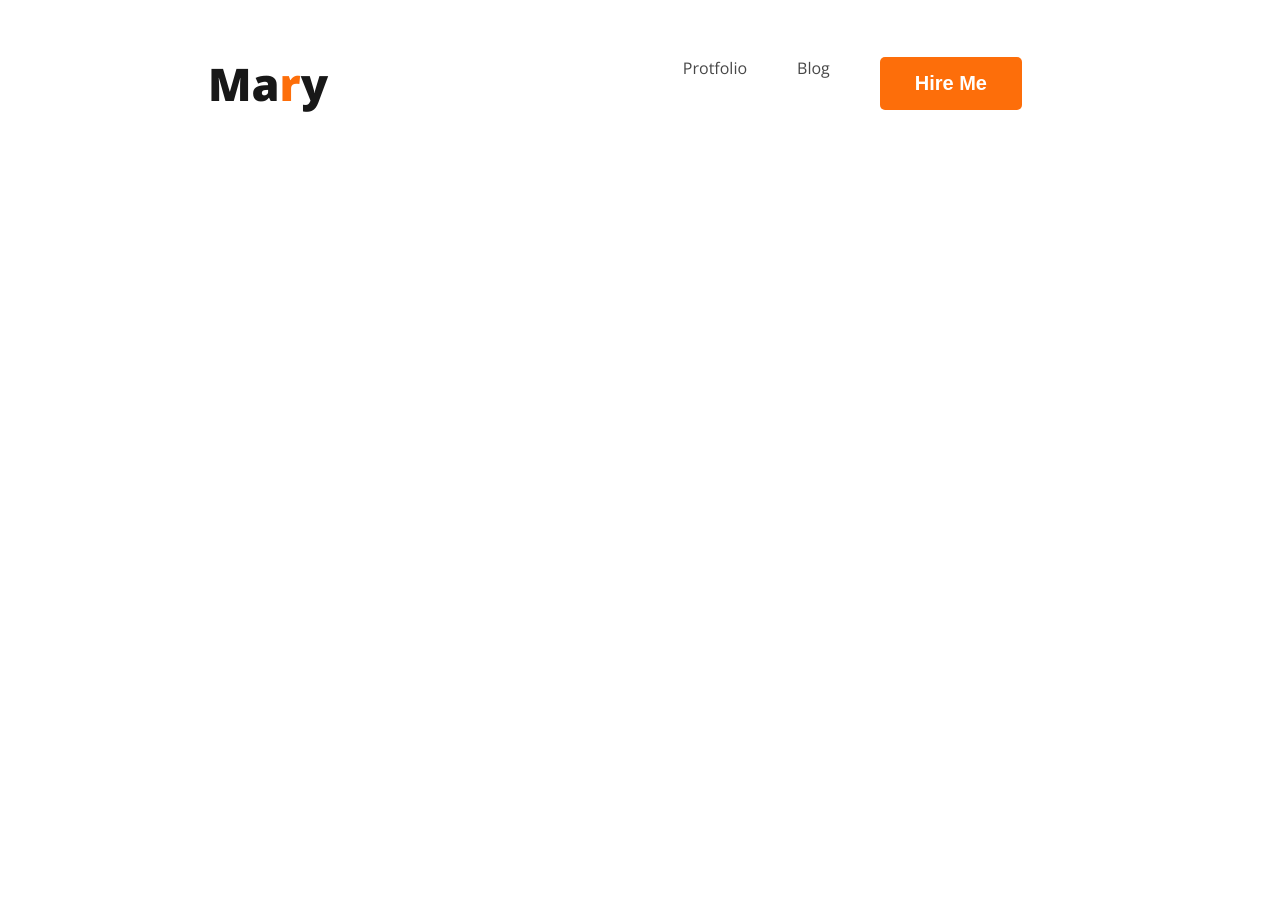
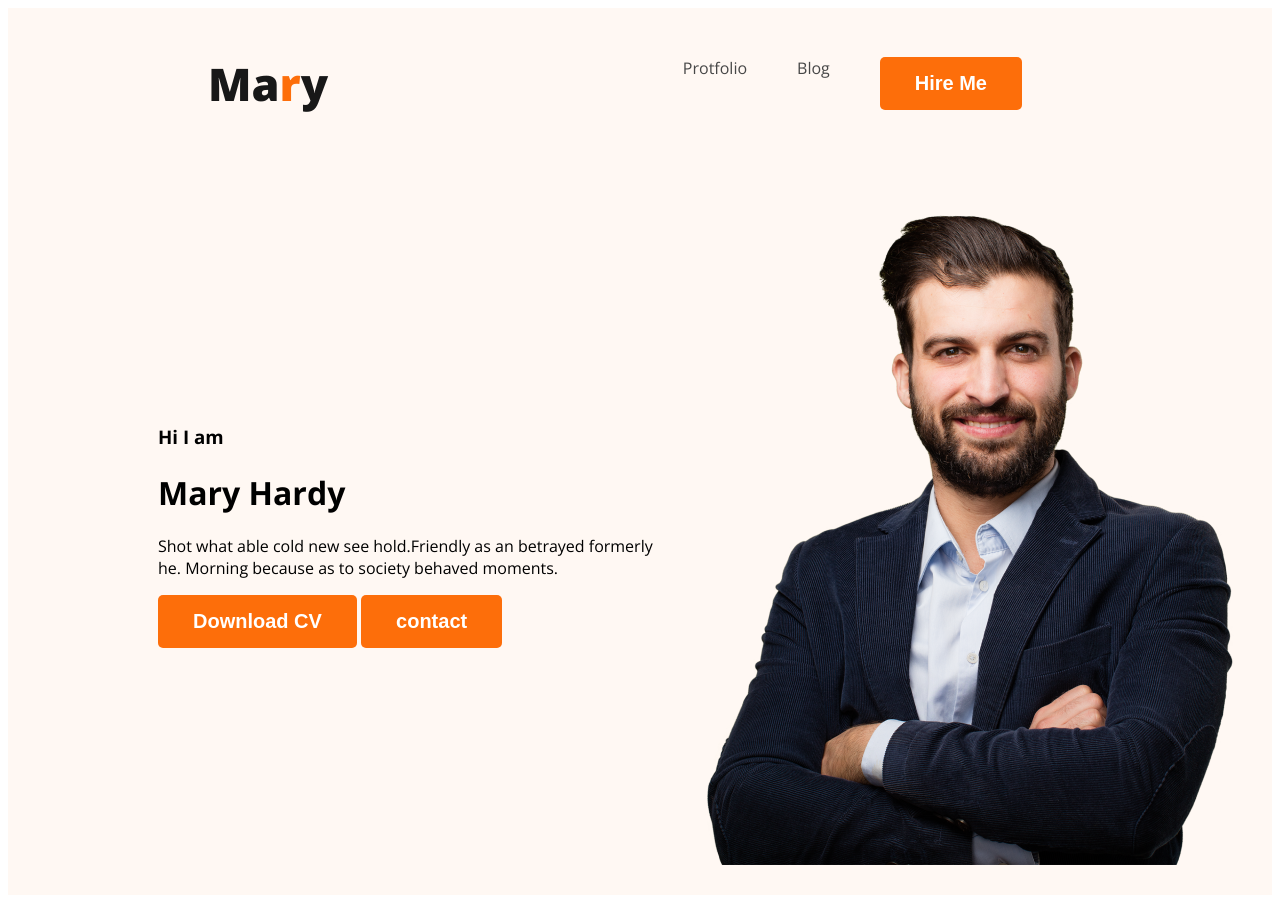
Before and after one commit to ahad5z/webdeveloper-portfolio, a plain HTML site: page index.html in a window 1280 px wide. Before the commit the page ends 800 px from the top, so only its background shows below. Drawn offline with nearby package versions, Linux system fonts and the light colour scheme.

Commit message:
added banner

```diff
--- a/index.html
+++ b/index.html
@@ -11,7 +11,7 @@
     <link rel="stylesheet" href="styles/portfolio.css">
 </head>
 <body>
-    <header>
+    <header class="header">
           <nav>
             <h3 class="nav-title">Ma<span class="text-primary">r</span>y</h3>
             <ul>
@@ -20,7 +20,17 @@
                 <li><button class="button-primary">Hire Me</button></li>
             </ul>
           </nav>
+          <div class="banner">
 
+            <div>
+                <h3 class="banner-greeting">Hi I am</h3>
+                <h1 class="banner-title">Mary Hardy</h1>
+                <p>Shot what able cold new see hold.Friendly as an betrayed formerly he. Morning because as to society behaved moments.</p>
+                <button class="button-primary">Download CV</button>
+                <button class="button-primary">contact</button>
+            </div>
+                <img class="profile-pic" src="images/hardy.png" alt="">
+          </div>
     </header>
     <main>
 
--- a/styles/portfolio.css
+++ b/styles/portfolio.css
@@ -52,4 +52,10 @@ nav a{
 
 .banner{
     padding: 30px 30px 30px 150px;
+    display: flex;
+    align-items: center;
 }
+
+.banner.profile-pic{
+    width: 500px;
+}
```
